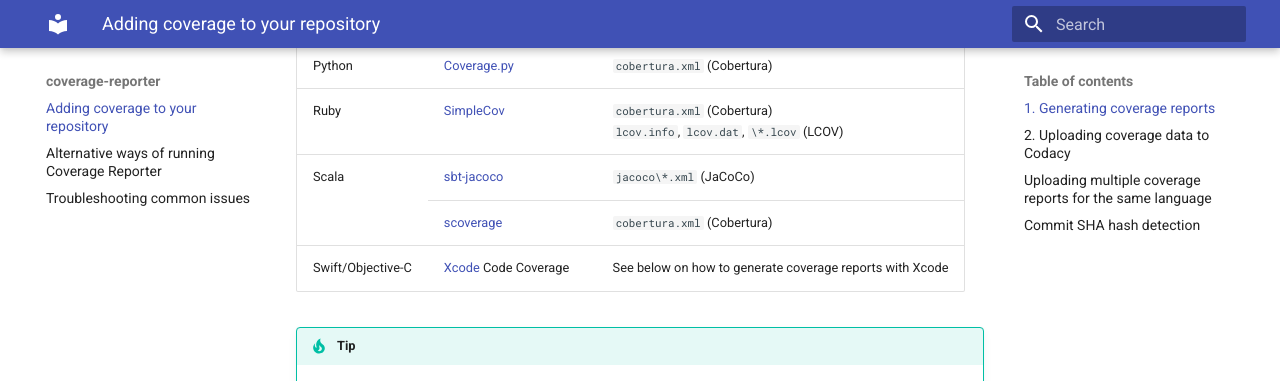
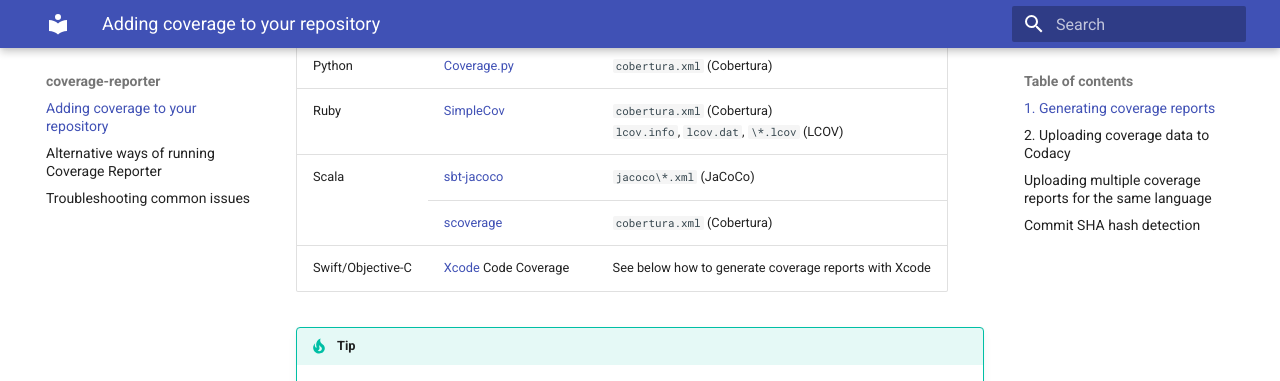
Before and after one commit to codacy/codacy-coverage-reporter, an MkDocs documentation site: the page built from docs/index.md, in a window 1280 px wide and 900 px high, scrolled down 1188 px. Shown: the top 381 px of the window. Built offline with MkDocs 1.6.1 and Material for MkDocs 9.7.7, drawn with Linux system fonts in a browser that asks for light colours.

Commit message:
fix: Correct typo

```diff
--- a/docs/index.md
+++ b/docs/index.md
@@ -83,7 +83,7 @@
 <tr>
     <td>Swift/Objective-C</td>
     <td><a href="https://developer.apple.com/library/archive/documentation/DeveloperTools/Conceptual/testing_with_xcode/chapters/07-code_coverage.html">Xcode</a> Code Coverage</td>
-    <td>See below on how to generate coverage reports with Xcode</td>
+    <td>See below how to generate coverage reports with Xcode</td>
 </tr>
 </tbody>
 </table>
```
